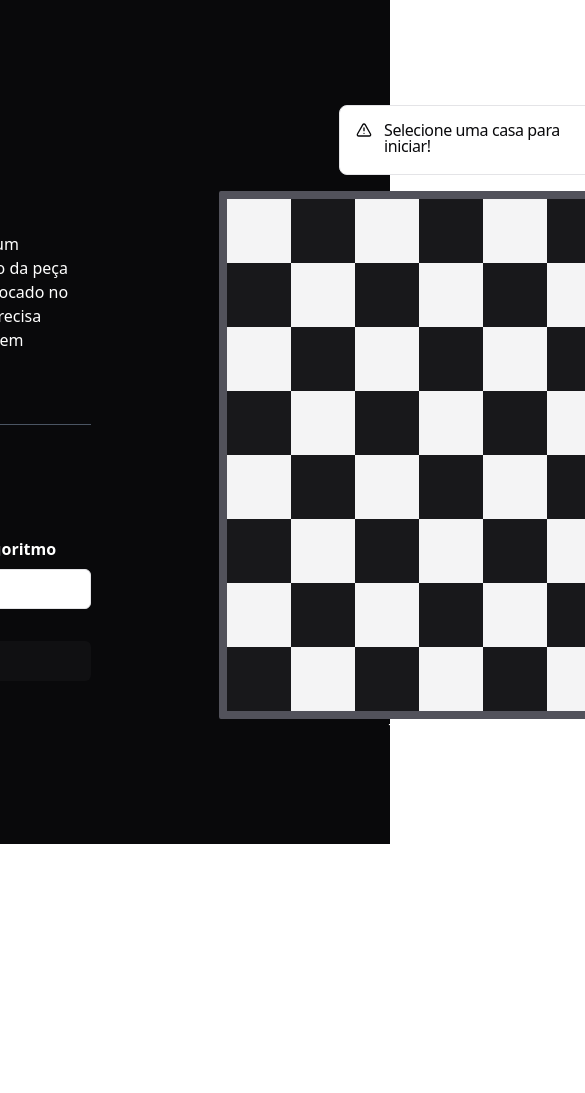
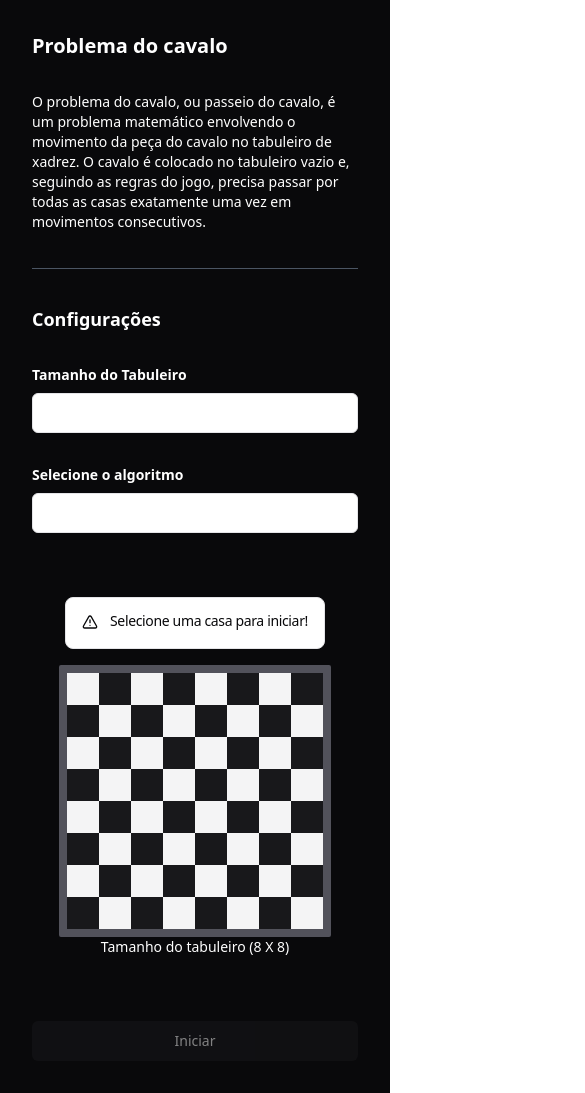
Before and after one commit to rafaelomodei/knights-tour, a React (Vite) app: page / in a window 390 px wide. Shown: the top 1093 px of the page, 585 px wide, since content can reach past the window. Before the commit the page ends 844 px from the top, so only its background shows below. Built offline with nearby package versions, Linux system fonts and the light colour scheme.

Commit message:
feat: responsive

```diff
--- a/src/ components/ChessSquare.tsx
+++ b/src/ components/ChessSquare.tsx
@@ -47,17 +47,17 @@ const ChessSquare = (props: ChessSquareProps) => {
   return (
     <div
       onClick={handleClick}
-      className={`flex justify-center items-center w-16 h-16 cursor-pointer ${handleColor()}`}
+      className={`flex justify-center items-center w-8 h-8 xl:w-16 xl:h-16 cursor-pointer ${handleColor()}`}
     >
       {isCurrentPosition ? (
         <span
-          className={`text-5xl ${isBlack ? 'text-zinc-100' : 'text-zinc-900'}`}
+          className={`text-3xl xl:text-5xl ${isBlack ? 'text-zinc-100' : 'text-zinc-900'}`}
         >
           ♞
         </span>
       ) : node.isVisited() ? (
         <span
-          className={`text-2xl ${isBlack ? 'text-zinc-100' : 'text-zinc-900'}`}
+          className={`text-xl xl:text-2xl ${isBlack ? 'text-zinc-100' : 'text-zinc-900'}`}
         >
           X
         </span>
--- a/src/App.tsx
+++ b/src/App.tsx
@@ -54,6 +54,8 @@ const App: React.FC = () => {
   }, [boardSize]);
 
   const handleCLickStart = () => {
+    if (started) return window.location.reload();
+
     setStarted(true);
 
     if (algorithm === 'BreadthFirstSearch' && knight) {
@@ -75,15 +77,15 @@ const App: React.FC = () => {
   const handleAlert = () => {
     if (!clickPosition)
       return (
-        <Alert className='w-72 mb-4 flex '>
-          <TriangleAlert className='h-4 w-4 items-center justify-center' />
+        <Alert className='w-fit mb-4 flex text-sm'>
+          <TriangleAlert className='h-4 w-4' />
           <AlertTitle>Selecione uma casa para iniciar!</AlertTitle>
         </Alert>
       );
 
     if (!algorithm)
       return (
-        <Alert className='w-72 mb-4 flex '>
+        <Alert className='w-fit mb-4 flex text-sm'>
           <TriangleAlert className='h-4 w-4 items-center justify-center' />
           <AlertTitle>Selecione um algoritimo!</AlertTitle>
         </Alert>
@@ -91,14 +93,14 @@ const App: React.FC = () => {
 
     if (!started && algorithm && clickPosition)
       return (
-        <Alert className='w-72 mb-4 flex '>
+        <Alert className='w-fit mb-4 flex text-sm'>
           <TriangleAlert className='h-4 w-4 items-center justify-center' />
           <AlertTitle>Clique no botão iniciar</AlertTitle>
         </Alert>
       );
 
     return (
-      <Alert className='w-fit mb-4 flex '>
+      <Alert className='w-fit mb-4 flex text-sm'>
         <span className={` leading-4 text-lg text-zinc-100 pr-2`}>♞</span>
         <AlertTitle>É hora da cavalgada!</AlertTitle>
       </Alert>
@@ -106,10 +108,10 @@ const App: React.FC = () => {
   };
 
   return (
-    <div className='min-h-screen flex items-center justify-center gap-32 bg-zinc-950 text-white'>
+    <div className='min-h-screen flex items-center justify-center gap-16 xl:gap-32 bg-zinc-950 text-white flex-col xl:flex-row p-8'>
       <div className='flex flex-col gap-8'>
-        <h1 className='text-3xl font-bold'>Problema do cavalo</h1>
-        <p className='max-w-lg'>
+        <h1 className='text-xl xl:text-3xl font-bold'>Problema do cavalo</h1>
+        <p className='max-w-lg text-sm xl:text-md'>
           O problema do cavalo, ou passeio do cavalo, é um problema matemático
           envolvendo o movimento da peça do cavalo no tabuleiro de xadrez. O
           cavalo é colocado no tabuleiro vazio e, seguindo as regras do jogo,
@@ -117,20 +119,22 @@ const App: React.FC = () => {
           consecutivos.
         </p>
 
-        <div className='w-full border-t border-gray-600 my-4' />
+        <div className='w-full border-t border-gray-600 my-1  xl:my-4' />
 
         {!started ? (
           <>
-            <h2 className='text-2xl font-bold'>Configurações</h2>
+            <h2 className='text-lg xl:text-2xl  font-bold'>Configurações</h2>
 
-            <div className='flex gap-8 justify-between'>
+            <div className='flex gap-8 justify-between flex-col xl:flex-row'>
               <div className='flex flex-col gap-2'>
-                <h2 className='font-bold'>Tamanho do Tabuleiro</h2>
+                <h2 className='font-bold text-sm xl:text-lg'>
+                  Tamanho do Tabuleiro
+                </h2>
                 <Select
                   value={`${boardSize}`}
                   onValueChange={(value) => setBoardSize(Number(value))}
                 >
-                  <SelectTrigger className='w-52'>
+                  <SelectTrigger className='w-full xl:w-52 '>
                     <SelectValue placeholder='Tamanho' />
                   </SelectTrigger>
                   <SelectContent>
@@ -146,9 +150,11 @@ const App: React.FC = () => {
               </div>
 
               <div className='flex flex-col gap-2'>
-                <h2 className='font-bold'>Selecione o algoritmo</h2>
+                <h2 className='font-bold text-sm xl:text-lg'>
+                  Selecione o algoritmo
+                </h2>
                 <Select onValueChange={(value) => setAlgorithm(value)}>
-                  <SelectTrigger className='w-52'>
+                  <SelectTrigger className='w-full xl:w-52 '>
                     <SelectValue placeholder='Algoritmo' />
                   </SelectTrigger>
                   <SelectContent>
@@ -165,17 +171,18 @@ const App: React.FC = () => {
               </div>
             </div>
             <Button
+              className='hidden xl:flex'
               disabled={!clickPosition || !boardSize || !algorithm}
               onClick={handleCLickStart}
             >
-              Iniciar
+              {started ? 'Reiniciar' : 'Iniciar'}
             </Button>
           </>
         ) : (
           <KnightLog moveHistory={knight?.getMoveHistory()} />
         )}
       </div>
-      <div className='flex flex-col items-center justify-center w-[550px]'>
+      <div className='flex flex-col items-center justify-center w-full xl:w-[550px]'>
         {handleAlert()}
         <ChessBoard
           board={board}
@@ -186,6 +193,14 @@ const App: React.FC = () => {
         />
         <p className='text-sm'>{`Tamanho do tabuleiro (${boardSize} X ${boardSize})`}</p>
       </div>
+
+      <Button
+        className='flex w-full max-w-lg  xl:hidden'
+        disabled={!clickPosition || !boardSize || !algorithm}
+        onClick={handleCLickStart}
+      >
+        {started ? 'Reiniciar' : 'Iniciar'}
+      </Button>
     </div>
   );
 };
```
